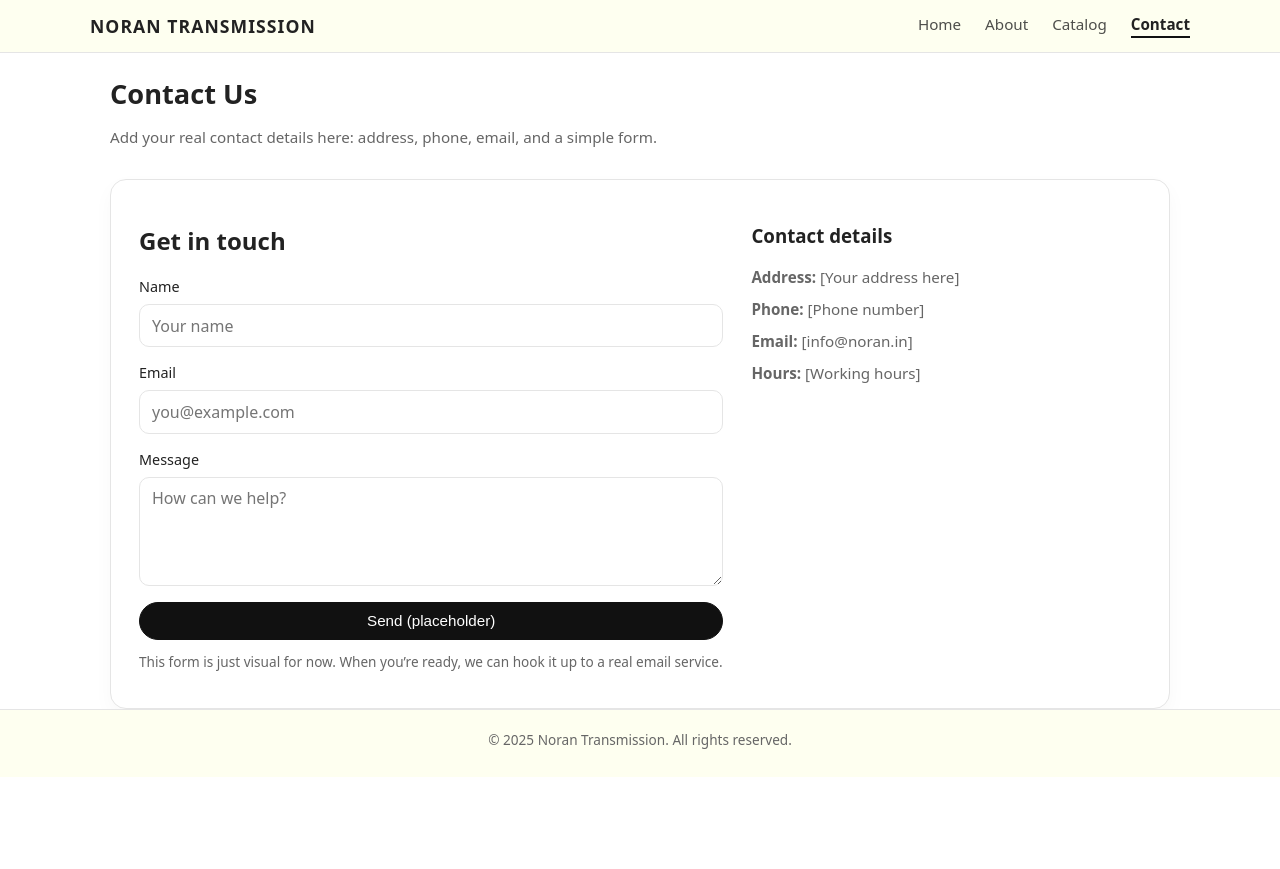
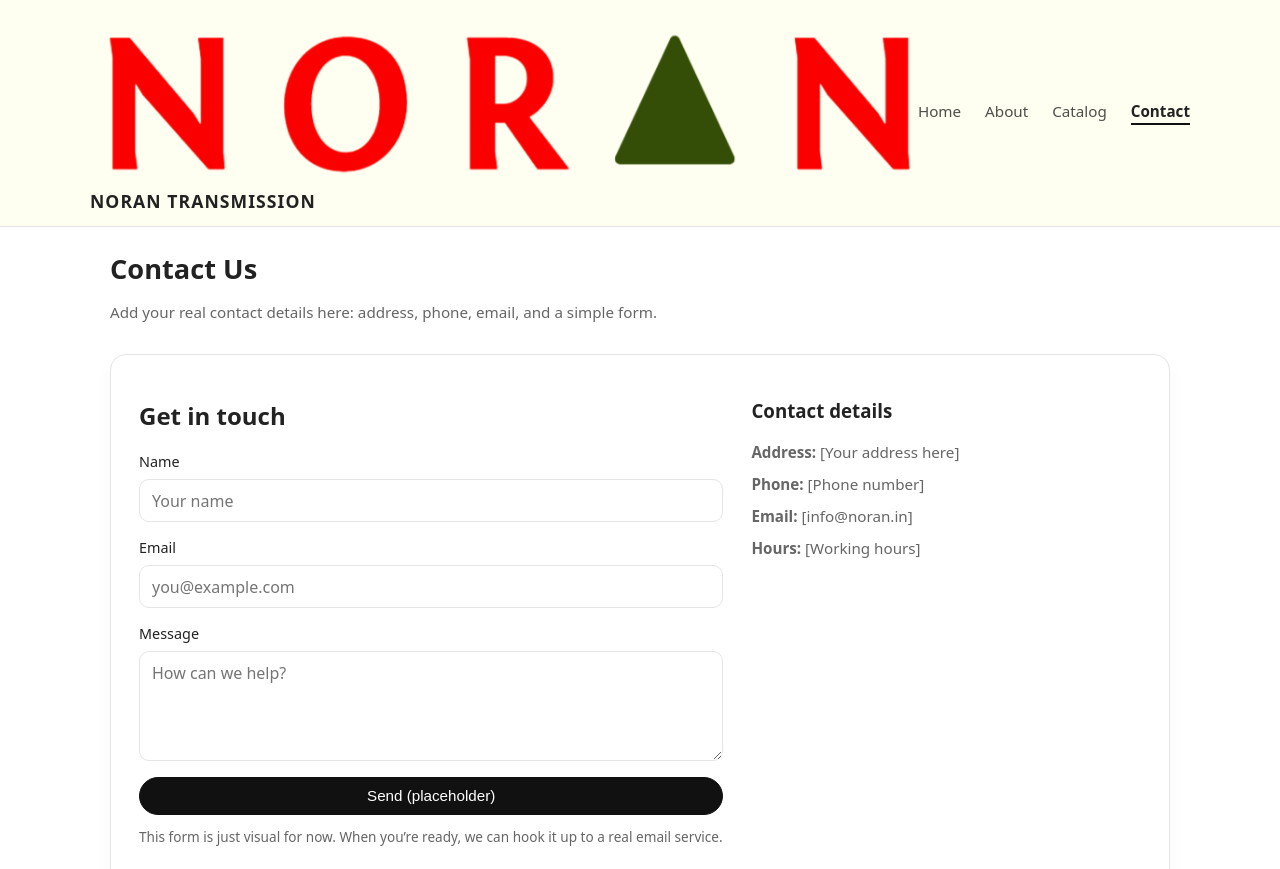
Before and after one commit to ajay050/noran.github.io, a plain HTML site: page contact.html in a window 1280 px wide. Shown: the top 869 px of the page. Before the commit the page ends 800 px from the top, so only its background shows below. Drawn offline with Linux system fonts and the light colour scheme.

Commit message:
added image

```diff
--- a/contact.html
+++ b/contact.html
@@ -1,15 +1,20 @@
 <!DOCTYPE html>
 <html lang="en">
+
 <head>
     <meta charset="UTF-8" />
     <title>Noran Transmission – Contact</title>
     <meta name="viewport" content="width=device-width, initial-scale=1" />
     <link rel="stylesheet" href="styles.css" />
 </head>
+
 <body>
     <header class="site-header">
         <div class="wrapper header-inner">
-      <a href="index.html" class="logo">Noran Transmission</a>
+            <a href="index.html" class="logo">
+                <img src="logo.png" alt="Noran Transmission logo" class="logo-img" />
+                <span class="sr-only">Noran Transmission</span>
+            </a>
 
             <button class="nav-toggle" id="navToggle" aria-label="Toggle navigation">
                 <span></span><span></span><span></span>
@@ -81,4 +86,5 @@
     </script>
     <script src="script.js"></script>
 </body>
+
 </html>
```
Also changed, not shown: about.html (+7 -1 lines), catalog.html (+7 -1 lines), index.html (+7 -1 lines), logo.png (added). Lines whose indentation alone changed are shown as unchanged.
